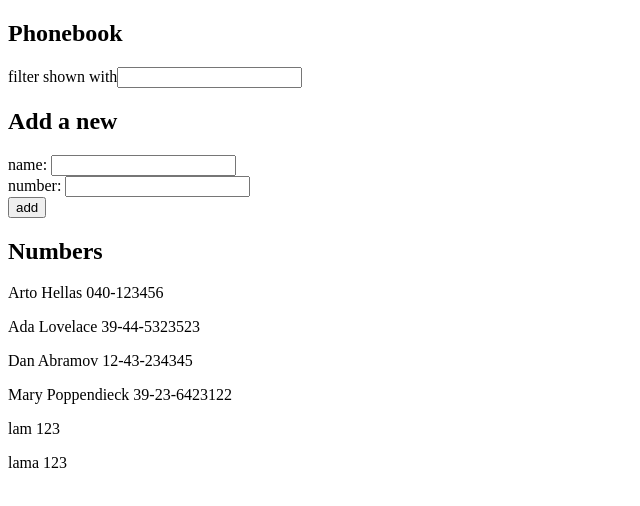
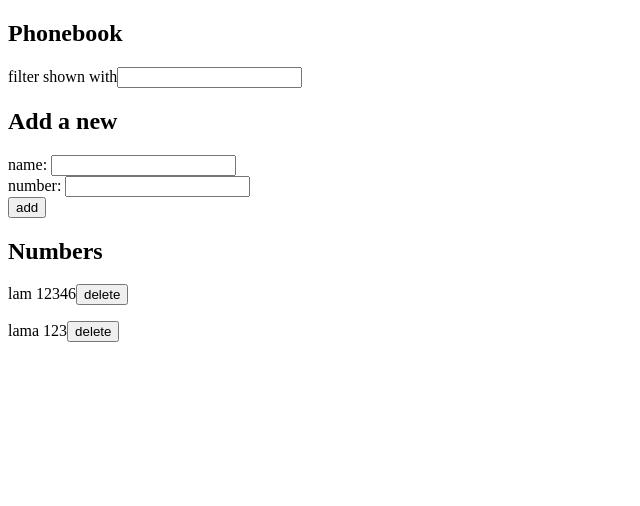
Before and after one commit to maxins1211/fullstackopen-uh, a React (Vite) app in the folder part2/phonebook/: page / in a window 1280 px wide. Shown: the top 506 px of the page, without its empty margins (0-640 px from the left). Built offline with nearby package versions, Linux system fonts and the light colour scheme; data requests are answered from the project's data file.

Commit message:
Add solution for exercise 2.14 & 2.15

```diff
--- a/part2/phonebook/db.json
+++ b/part2/phonebook/db.json
@@ -1,29 +1,9 @@
 {
   "persons": [
     {
-      "name": "Arto Hellas",
-      "number": "040-123456",
-      "id": "1"
-    },
-    {
-      "name": "Ada Lovelace",
-      "number": "39-44-5323523",
-      "id": "2"
-    },
-    {
-      "name": "Dan Abramov",
-      "number": "12-43-234345",
-      "id": "3"
-    },
-    {
-      "name": "Mary Poppendieck",
-      "number": "39-23-6423122",
-      "id": "4"
-    },
-    {
       "id": "f3f4",
       "name": "lam",
-      "number": "123"
+      "number": "12346"
     },
     {
       "id": "ce16",
--- a/part2/phonebook/src/App.jsx
+++ b/part2/phonebook/src/App.jsx
@@ -2,7 +2,6 @@ import { useEffect, useState } from "react";
 import PersonForm from "./components/PersonForm";
 import Filter from "./components/Filter";
 import Persons from "./components/Persons";
-import axios from "axios";
 import personService from "./services/personService";
 
 const App = () => {
@@ -36,8 +35,27 @@ const App = () => {
   };
   const handleAddPerson = (e) => {
     e.preventDefault();
-    if (persons.find((person) => person.name === newName)) {
-      alert(`${newName} is already added to phonebook`);
+    const findPerson = persons.find((person) => person.name === newName);
+    if (findPerson) {
+      if (
+        window.confirm(
+          `${newName} is already added to phonebook, replace the old number with a new one?`
+        )
+      ) {
+        const id = findPerson.id;
+        const changedPerson = { ...findPerson, number: newPhone };
+        personService.updatePerson(id, changedPerson).then((updatedPerson) => {
+          const updatedPersons = persons.map((person) =>
+            person.id === id ? updatedPerson : person
+          );
+          setPersons(updatedPersons);
+          setFilteredPersons(
+            updatedPersons.filter((person) =>
+              person.name.toLowerCase().includes(filterName.toLowerCase())
+            )
+          );
+        });
+      }
     } else {
       const newPersonObject = { name: newName, number: newPhone };
       personService.createPerson(newPersonObject).then((person) => {
@@ -50,6 +68,23 @@ const App = () => {
         );
         setNewName("");
         setNewPhone("");
+      });
+    }
+  };
+  const handleDelete = (id) => () => {
+    if (
+      window.confirm(
+        "Delete " + persons.find((person) => person.id === id).name
+      )
+    ) {
+      personService.deletePerson(id).then(() => {
+        const updatedPersons = persons.filter((person) => person.id !== id);
+        setPersons(updatedPersons);
+        setFilteredPersons(
+          updatedPersons.filter((person) =>
+            person.name.toLowerCase().includes(filterName.toLowerCase())
+          )
+        );
       });
     }
   };
@@ -70,7 +105,10 @@ const App = () => {
         newPhone={newPhone}
       ></PersonForm>
       <h2>Numbers</h2>
-      <Persons filteredPersons={filteredPersons}></Persons>
+      <Persons
+        filteredPersons={filteredPersons}
+        handleDelete={handleDelete}
+      ></Persons>
     </div>
   );
 };
--- a/part2/phonebook/src/components/Persons.jsx
+++ b/part2/phonebook/src/components/Persons.jsx
@@ -1,10 +1,11 @@
 const Person = (props) => {
-  const { filteredPersons } = props;
+  const { filteredPersons, handleDelete } = props;
   return (
     <>
       {filteredPersons.map((person) => (
         <p key={person.name}>
           {person.name} {person.number}
+          <button onClick={handleDelete(person.id)}>delete</button>
         </p>
       ))}
     </>
--- a/part2/phonebook/src/services/personService.js
+++ b/part2/phonebook/src/services/personService.js
@@ -11,6 +11,18 @@ const createPerson = (person) => {
     return promise.then(response => response.data);
 }
 
+const deletePerson = (id) => {
+    const url = baseUrl + `/${id}`;
+    return axios.delete(url)
+}
+
+const updatePerson = (id, person) => {
+    const url = baseUrl + `/${id}`;
+    const promise = axios.put(url, person);
+    return promise.then(response => response.data)
+}
+
+
 export default {
-    getAll, createPerson
+    getAll, createPerson, deletePerson, updatePerson
 }
```
